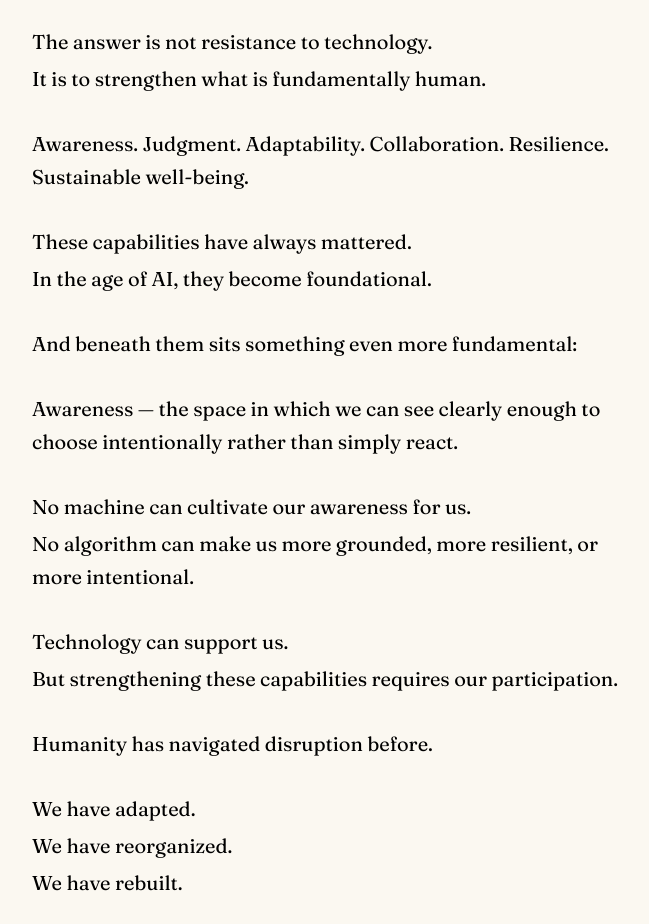
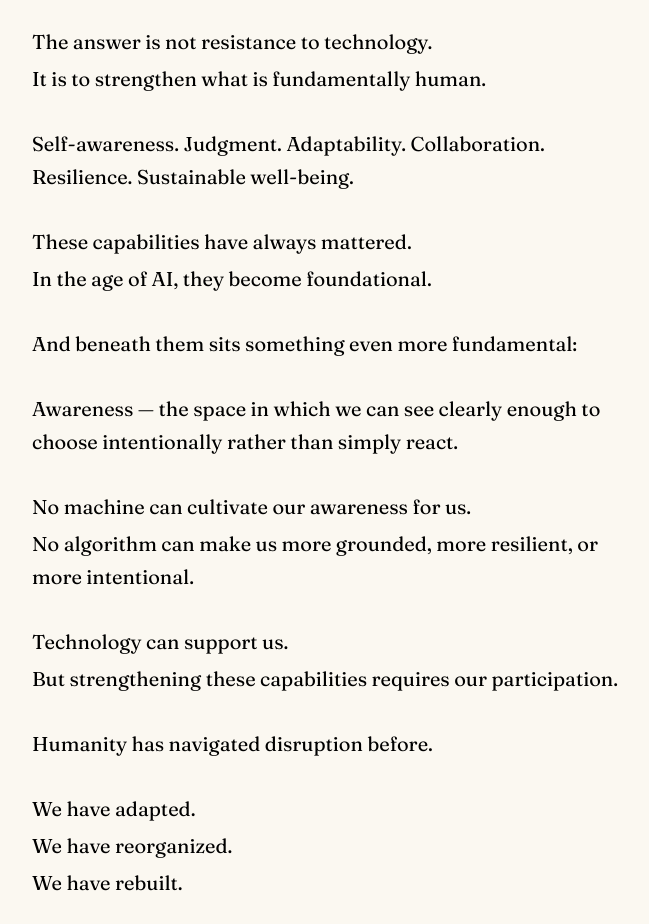
Before and after one commit to exaltr55/mokshly-website, a React (Vite) app: page /manifesto in a window 1280 px wide. Shown: the part 1820-2744 px from the top of the page, without its empty margins (312-961 px from the left). Built offline with nearby package versions, Linux system fonts and the light colour scheme.

Commit message:
Manifesto: list Self-awareness (the capability), keeping Awareness for the space
Co-Authored-By: Claude Opus 4.8 (1M context) <noreply@anthropic.com>

```diff
--- a/src/pages/Manifesto.tsx
+++ b/src/pages/Manifesto.tsx
@@ -28,7 +28,7 @@ const STANZAS: (string | string[])[] = [
     'Capability without awareness can take us somewhere we never intended to go.',
   ],
   ['The answer is not resistance to technology.', 'It is to strengthen what is fundamentally human.'],
-  'Awareness. Judgment. Adaptability. Collaboration. Resilience. Sustainable well-being.',
+  'Self-awareness. Judgment. Adaptability. Collaboration. Resilience. Sustainable well-being.',
   ['These capabilities have always mattered.', 'In the age of AI, they become foundational.'],
   'And beneath them sits something even more fundamental:',
   'Awareness — the space in which we can see clearly enough to choose intentionally rather than simply react.',
```
